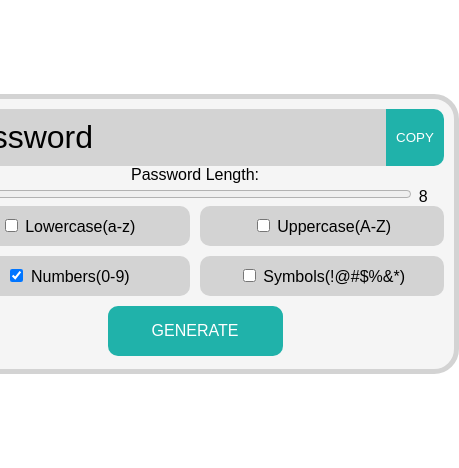
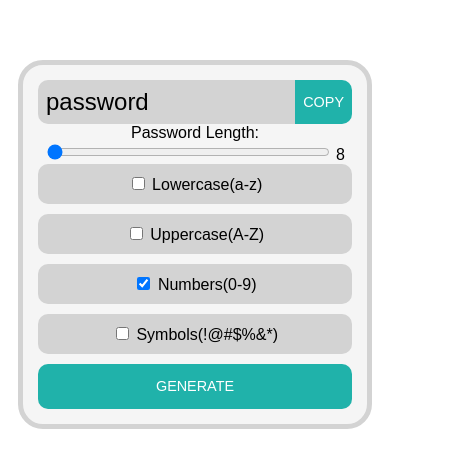
Before and after one commit to Nayanprajapati/Password_Generator, a website built with Vite: page index.html in a window 390 px wide. Shown: the part 196-664 px from the top of the page, 459 px wide, since content can reach past the window. Built offline with nearby package versions, Linux system fonts and the light colour scheme.

Commit message:
media q added

```diff
--- a/src/style.css
+++ b/src/style.css
@@ -1,71 +1,75 @@
-body{
+body {
   background-color: white;
   font-family: Arial, Helvetica, sans-serif;
   display: flex;
   justify-content: center;
   align-items: center;
-  height:100vh;
+  height: 100vh;
   overflow: hidden;
-
+  padding: 10px;
 }
 
-
-#Password_Generator{
+#Password_Generator {
   background-color: whitesmoke;
   border: 5px solid lightgray;
   width: 500px;
-  height: 250px;
-  padding: 10px;
+  max-width: 90%; /* Makes it responsive */
+  height: auto; /* Adjust height dynamically */
+  padding: 20px;
   border-radius: 25px;
   text-align: center;
 }
 
-#password{
+/* Make the password field and button responsive */
+#password {
   display: grid;
   grid-template-columns: auto min-content;
   border-radius: 10px;
   overflow: hidden;
 }
 
-#result{
+#result {
   padding: 10px;
   background-color: lightgray;
   font-size: 2em;
   border: none;
   outline: none;
-
+  width: 100%;
 }
 
-#copy-button{
-  background-color:  lightseagreen;
+#copy-button {
+  background-color: lightseagreen;
   color: white;
   padding: 10px;
-  border : none;
+  border: none;
   cursor: pointer;
-
+  font-size: 1em;
 }
 
-#password-length{
+#password-length {
   width: 90%;
 }
 
-#options{
+#options {
   display: grid;
   grid-template-columns: repeat(2, 1fr);
   gap: 10px;
 }
 
-#options label{
-  display : block;
+#options label {
+  display: block;
   background-color: lightgray;
   padding: 10px;
   border-radius: 10px;
   cursor: pointer;
+  text-align: center;
 }
-#generate-button{
+
+/* Make Generate button responsive */
+#generate-button {
   background-color: lightseagreen;
   color: white;
-  border : none;
+  border: none;
   border-radius: 10px;
   margin-top: 10px;
   width: 175px;
@@ -73,7 +77,38 @@ body{
   font-size: 1em;
   cursor: pointer;
 }
+
+/* Toastify Custom Styling */
 .toast-custom {
   border-radius: 5px;
   font-size: 14px;
 }
+
+/* 🔹 Responsive Design: Adjust for small screens */
+@media (max-width: 600px) {
+  #Password_Generator {
+    width: 100%;
+    max-width: 350px;
+    padding: 15px;
+  }
+
+  #result {
+    font-size: 1.5em;
+    padding: 8px;
+  }
+
+  #copy-button {
+    padding: 8px;
+    font-size: 0.9em;
+  }
+
+  #generate-button {
+    width: 100%;
+    height: 45px;
+    font-size: 0.9em;
+  }
+
+  #options {
+    grid-template-columns: 1fr;
+  }
+}
```
Also changed, not shown: src/main.js (line endings or trailing spaces).
